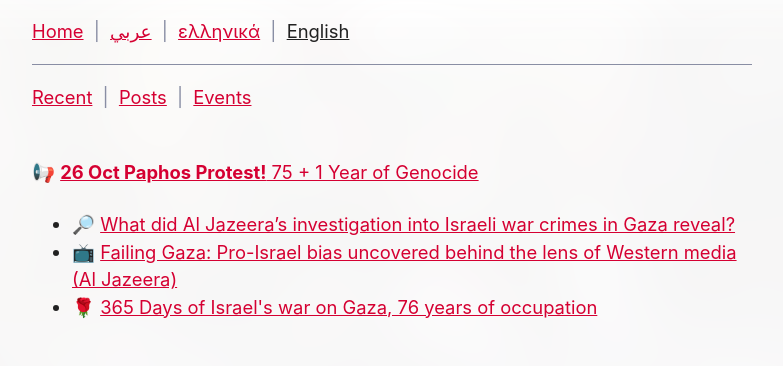
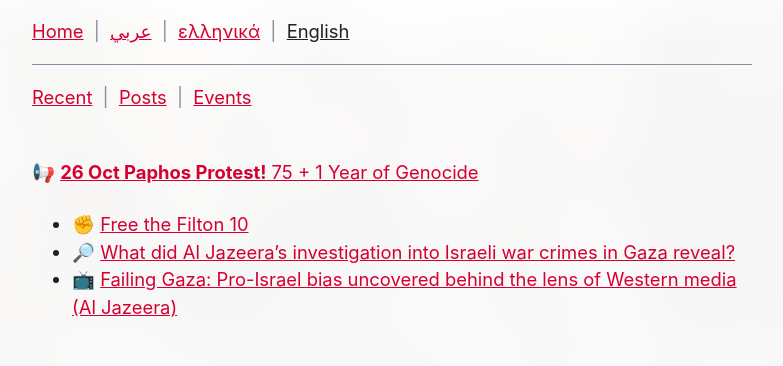
Before and after one commit to united-for-palestine/united-for-palestine.github.io, an Eleventy site: page en/spotlight.md in a window 1280 px wide. Shown: the top 366 px of the page, without its empty margins (248-1031 px from the left). Built offline with nearby package versions, Linux system fonts and the light colour scheme; Eleventy itself is replaced by a stand-in of ours; files that its build step writes are made by us from their sources; what markdown-it-toc-done-right, music-metadata would draw is missing.

Commit message:
Update spotlight in support for Filton 10

```diff
--- a/en/spotlight.md
+++ b/en/spotlight.md
@@ -1,5 +1,6 @@
 📢 [**26 Oct Paphos Protest!** 75 + 1 Year of Genocide](/en/event/75_plus_1_year_of_genocide_paphos)
 
+
+- ✊ [Free the Filton 10](https://www.instagram.com/freethefilton10/)
 - 🔎 [What did Al Jazeera’s investigation into Israeli war crimes in Gaza reveal?](https://www.aljazeera.com/news/2024/10/3/what-did-al-jazeeras-investigation-into-israeli-war-crimes-in-gaza-reveal)
 - 📺 [Failing Gaza: Pro-Israel bias uncovered behind the lens of Western media (Al Jazeera)](https://www.aljazeera.com/news/2024/10/5/failing-gaza-pro-israel-bias-uncovered-behind-the-lens-of-western-media)
-- 🌹 [365 Days of Israel's war on Gaza, 76 years of occupation](https://www.youtube.com/watch?v=qNXH_G5r760)
```
